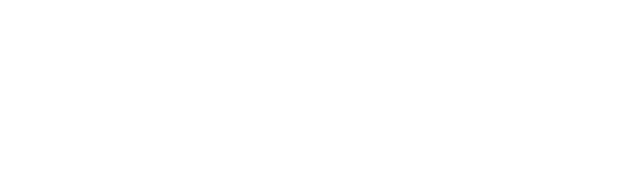
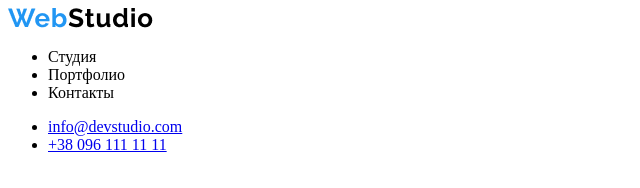
Before and after one commit to Serhii1727/goit-markup-hw-01, a plain HTML site: page index.html in a window 1280 px wide. Shown: the whole page, without its empty margins (0-640 px from the left). Drawn offline with Linux system fonts and the light colour scheme.

Commit message:
Добавляет header в проект

```diff
--- a/index.html
+++ b/index.html
@@ -1,5 +1,5 @@
 <!DOCTYPE html>
-<html lang="en">
+<html lang="ru">
 
 <head>
     <meta charset="UTF-8">
@@ -7,8 +7,28 @@
     <meta name="viewport" content="width=device-width, initial-scale=1.0">
     <title>Document</title>
 </head>
+<body>
+    <header>
+        <nav>
+            <a href="">
+                <img src="./images/WebStudio.png" alt="Логотип компании"/>
+            </a>
+            <ul>
+                <li> <a href=""></a>Студия</li>
+                <li> <a href=""></a>Портфолио</li>
+                <li> <a href=""></a>Контакты</li>
+            </ul>
+        </nav>
+            <ul>
+                <li><a href="mailto:info@devstudio.com">info@devstudio.com</a></li>
+                <li><a href="tel:+380961111111">+38 096 111 11 11</a></li>
+            </ul>
+    </header>
+    <main>
 
-<body>
+    </main>
+
+
 
 </body>
 
```
Also changed, not shown: images/WebStudio.png (added).
